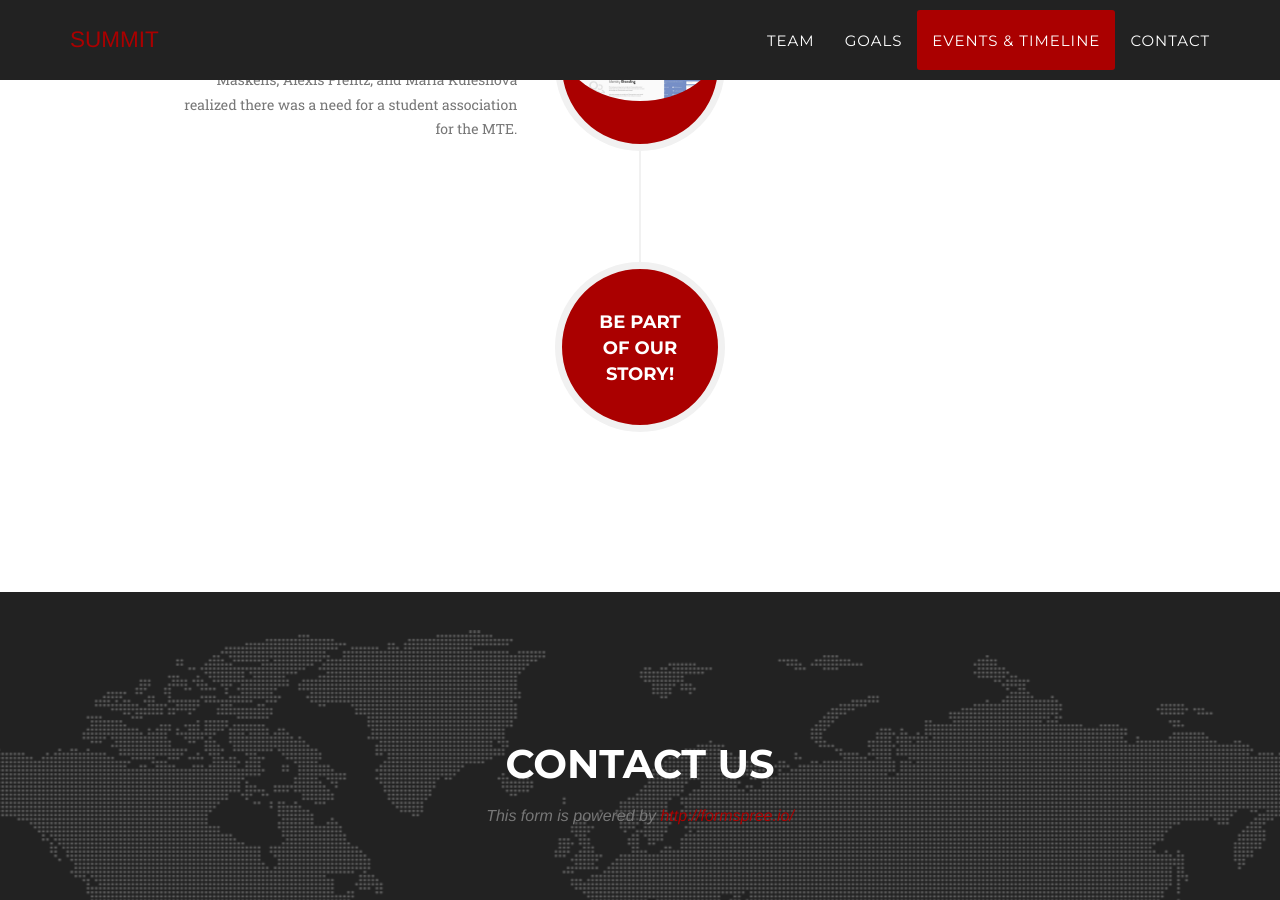
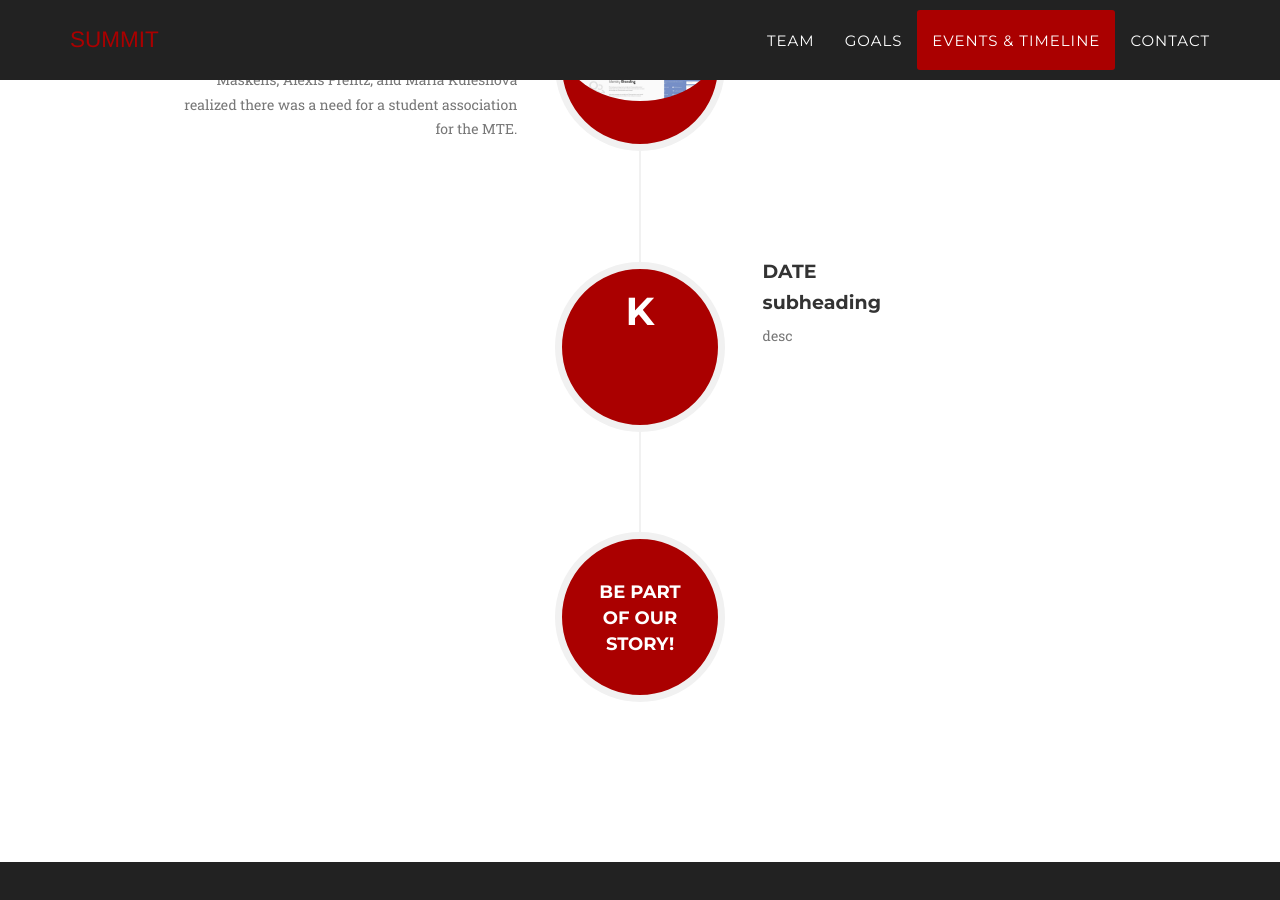
Before and after one commit to OzieGamma/SME-Website, a Jekyll site: the page built from index.html, in a window 1280 px wide and 900 px high, scrolled down 3384 px. Built offline with Jekyll 4.4.1, drawn with Linux system fonts in a browser that asks for light colours; some web fonts are replaced.

Commit message:
trying to invert timeline

```diff
--- a/_includes/timeline.html
+++ b/_includes/timeline.html
@@ -32,6 +32,22 @@
                     {% endfor %}
                     <li class="timeline-inverted">
                         <div class="timeline-image">
+                            <h1>
+                                K
+                            </h1>
+                        </div>
+                        <div class="timeline-panel">
+                            <div class="timeline-heading">
+                                <h4>date</h4>
+                                <h4 class="subheading">subheading</h4>
+                            </div>
+                            <div class="timeline-body">
+                                <p class="text-muted">desc</p>
+                            </div>
+                        </div>
+                    </li>
+                    <li class="timeline-inverted">
+                        <div class="timeline-image">
                             <h4>Be Part
                                     <br>Of Our
                                     <br>Story!</h4>
```
Lines whose indentation alone changed are shown as unchanged.
